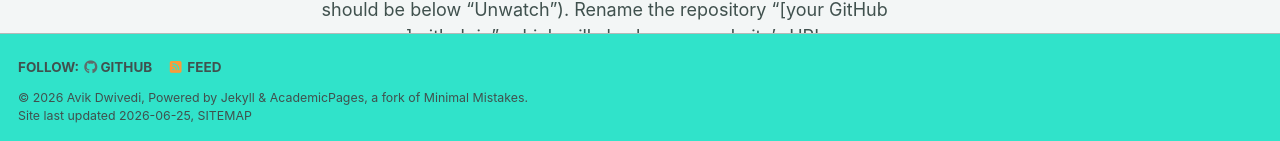
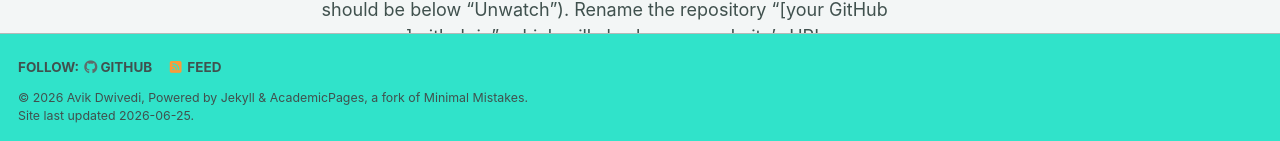
Before and after one commit to vikuser99/simple, a Jekyll site: the page built from _pages/about.md, in a window 1280 px wide and 900 px high, scrolled down 607 px. Shown: the part 756-897 px from the top of the window. Built offline with Jekyll 4.4.1, drawn with Linux system fonts in a browser that asks for light colours; a style sheet for code colours, icons or effects is not loaded.

Commit message:
Update footer.html

```diff
--- a/_includes/footer.html
+++ b/_includes/footer.html
@@ -21,5 +21,5 @@
 
 <div class="page__footer-copyright">
   &copy; {{ site.time | date: '%Y' }} {{ site.name | default: site.title }}, {{ site.data.ui-text[site.locale].powered_by | default: "Powered by" }} <a href="https://jekyllrb.com" rel="nofollow">Jekyll</a> &amp; <a href="https://github.com/academicpages/academicpages.github.io">AcademicPages</a>, a fork of <a href="https://mademistakes.com/work/minimal-mistakes-jekyll-theme/" rel="nofollow">Minimal Mistakes</a>.<br />
-  Site last updated {{ "now" | date: '%Y-%m-%d' }}, <a href="/sitemap/" style="text-transform: uppercase;">{{ site.data.ui-text[site.locale].site_map | default: "Sitemap" }}</a>
+  Site last updated {{ "now" | date: '%Y-%m-%d' }}.
 </div>
```
